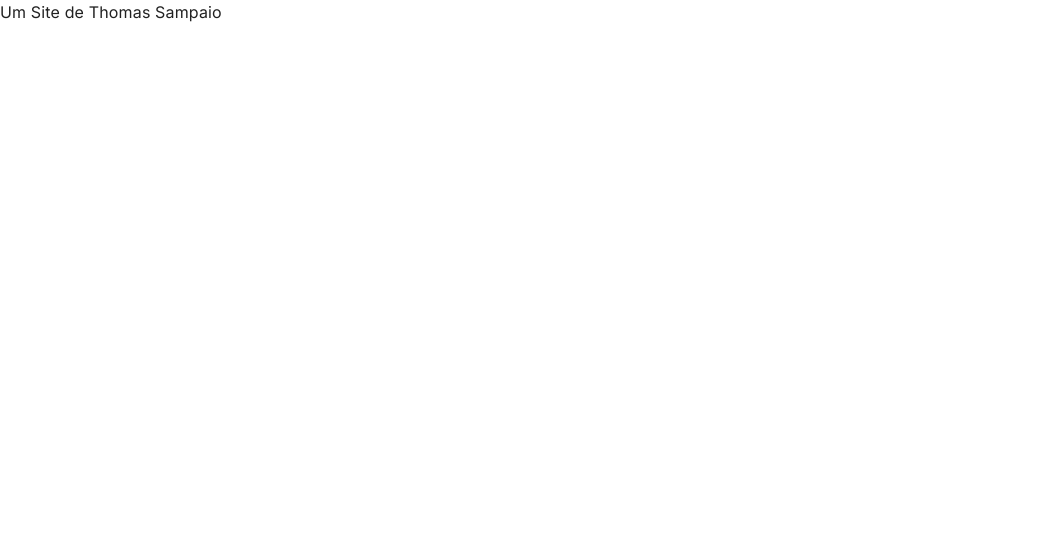
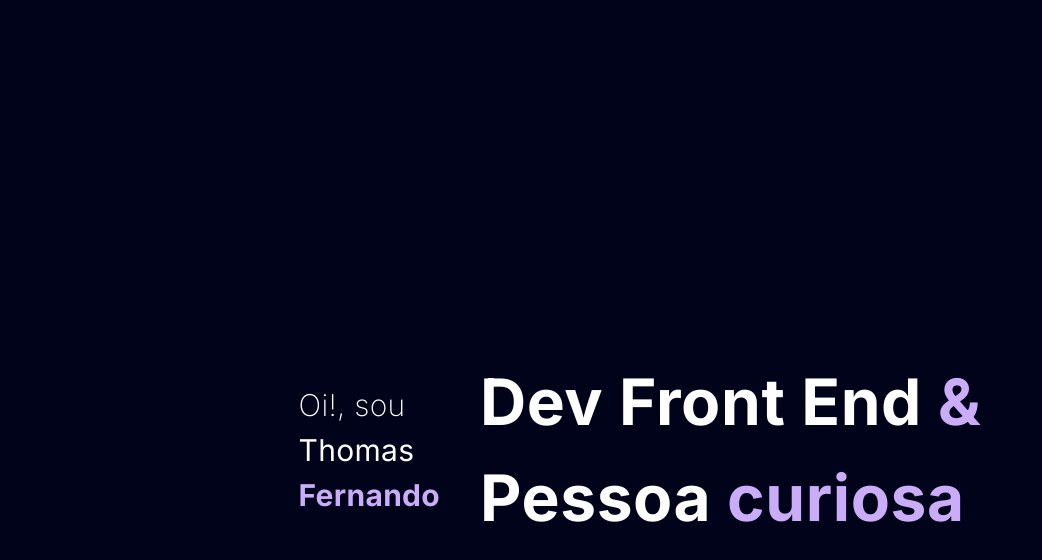
Before and after one commit to thomasdevsp/portfolio, a Next.js app: page / in a window 1280 px wide. Shown: the top 560 px of the page, without its empty margins (0-1042 px from the left). Built offline with nearby package versions, Linux system fonts and the light colour scheme.

Commit message:
feat: creating and adding Hero Section

```diff
--- a/src/app/(site)/page.tsx
+++ b/src/app/(site)/page.tsx
@@ -1,6 +1,8 @@
 "use client";
 
+import Hero from "@/components/pages/home/hero";
 import { useBreakpoint } from "@/hooks/useBreakpoints";
+import { Stack } from "@mui/material";
 import { sendGTMEvent } from "@next/third-parties/google";
 import { useEffect } from "react";
 
@@ -17,6 +19,8 @@ export default function Home() {
   }, []);
 
   return (
-    <p>Um Site de Thomas Sampaio</p>
+    <Stack>
+      <Hero />
+    </Stack>
   );
 }
--- a/src/app/(site)/template.tsx
+++ b/src/app/(site)/template.tsx
@@ -14,12 +14,14 @@ export default function Template({ children }: TemplateProps) {
     <body>
       {/* <Navigation /> */}
       <Box
-      // sx={{
-      //   marginTop: {
-      //     xs: "130px",
-      //     sm: "86px",
-      //   },
-      // }}
+        sx={{
+          // marginTop: {
+          //   xs: "130px",
+          //   sm: "86px",
+          // },
+
+          background: "#000319",
+        }}
       >
         {children}
       </Box>
--- /dev/null
+++ b/src/components/pages/home/hero/index.tsx
@@ -0,0 +1,71 @@
+import { useBreakpoint } from "@/hooks/useBreakpoints";
+import { Stack, Typography } from "@mui/material";
+
+export default function Hero() {
+  const isMobile = useBreakpoint("md")
+
+  return (
+    <Stack
+      sx={{
+        minHeight: "900px",
+        padding: "2rem",
+
+        flexDirection: isMobile ? "column" : "row",
+        alignItems: isMobile ? "flex-start" : "center",
+        justifyContent: "center",
+        gap: isMobile ? "1.5rem" : "2.5rem",
+
+      }}
+    >
+      <Stack
+        sx={{
+          color: "#fff",
+          fontSize: "1.875rem",
+          fontWeight: 800,
+        }}
+      >
+        <Typography
+          sx={{
+            fontSize: "inherit",
+            fontWeight: 200,
+          }}
+        >
+          Oi!, sou
+        </Typography>
+
+
+
+        <Typography
+          sx={{
+            fontSize: "inherit",
+            "b": {
+              color: "#CBACF9",
+
+            }
+          }}
+        >
+          Thomas{" "}{!isMobile && <br />} <b>Fernando</b>
+        </Typography>
+
+      </Stack>
+
+      <Typography
+        sx={{
+          color: "#fff",
+          fontSize: isMobile ? "2.625rem" : "4rem",
+          fontWeight: "bold",
+          "b": {
+            color: "#CBACF9",
+          }
+        }}
+      >
+        Dev Front End  <b>&</b> <br />
+        Pessoa <b>curiosa</b>
+
+      </Typography>
+
+
+
+    </Stack>
+  )
+}
```
